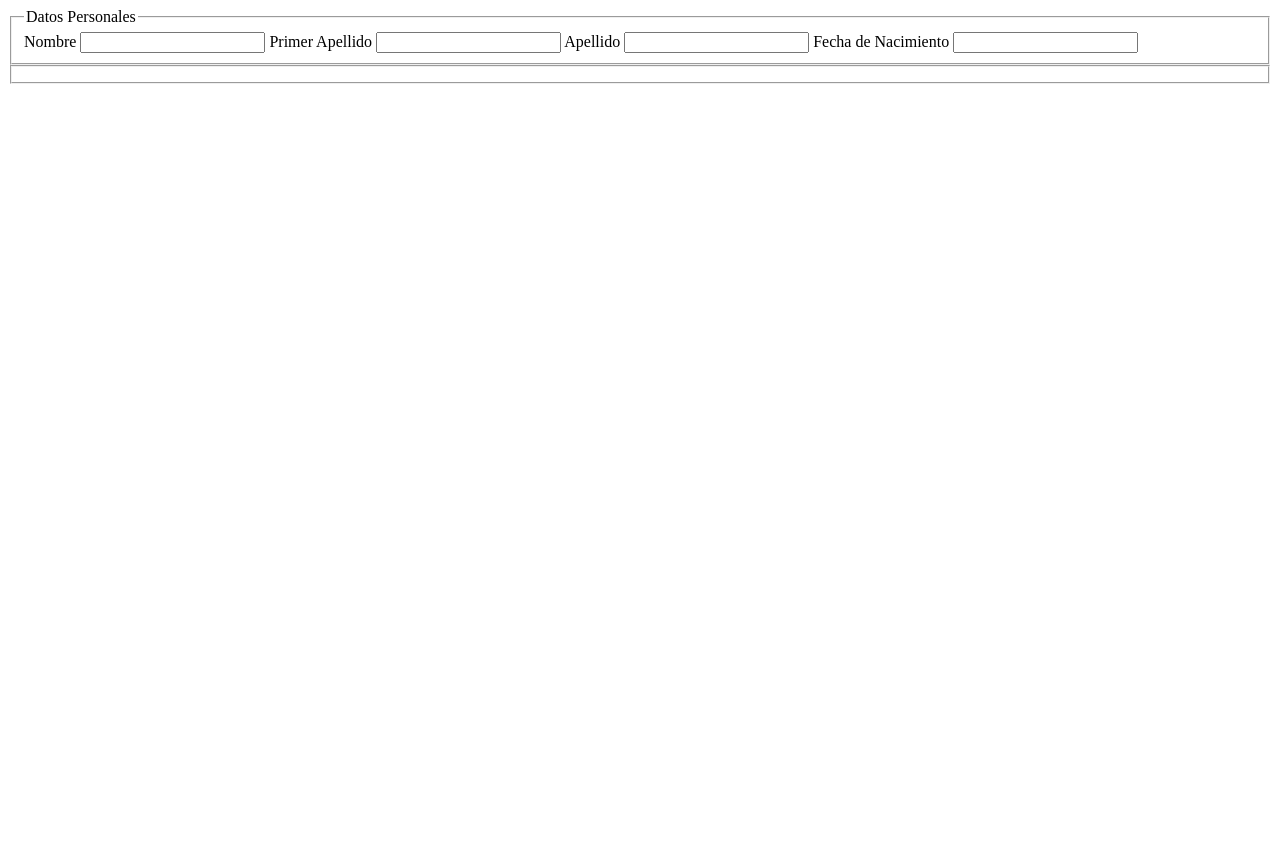
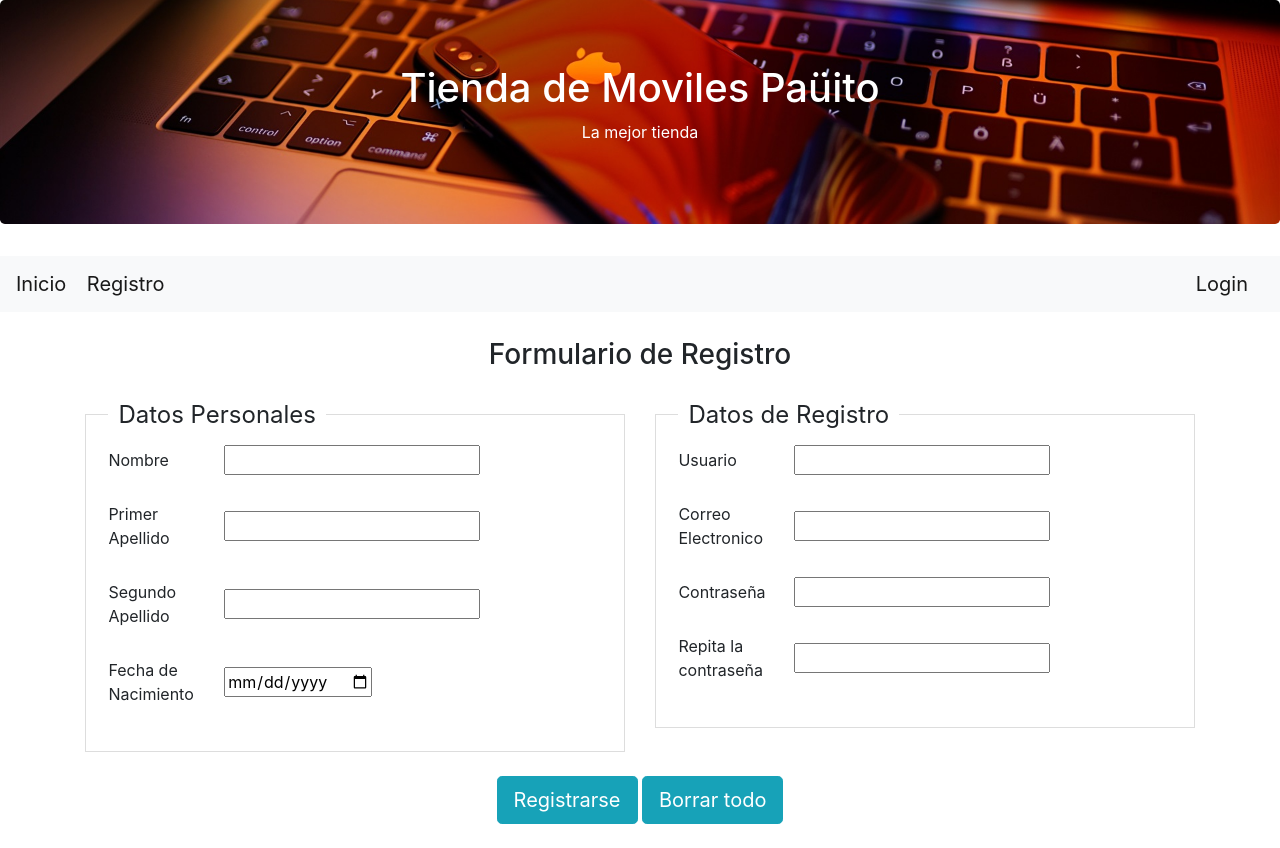
Before and after one commit to Pau2199/2DAW, a PHP site: page /registro.php in a window 1280 px wide. Before the commit the page ends 84 px from the top, so only its background shows below. Run offline with PHP 8.4, Linux system fonts and the light colour scheme.

Commit message:
php ejercicio 5

```diff
--- a/Desarrollo-Web-Entorno-Servidor/Primer_Trimestre/Tema-6/Ejercicios/Ejercicio-5/cabeceraMenu.php
+++ b/Desarrollo-Web-Entorno-Servidor/Primer_Trimestre/Tema-6/Ejercicios/Ejercicio-5/cabeceraMenu.php
@@ -6,12 +6,8 @@
 </div>
 <nav class="navbar navbar-light bg-light">
     <div>
-        <a class="navbar-brand" href="#">Inicio</a>
+        <a class="navbar-brand" href="inicio.php">Inicio</a>
         <a class="navbar-brand" href="registro.php">Registro</a>
     </div>
     <a class="navbar-brand" href="login.php">Login</a>
 </nav>
-<link rel="stylesheet" href="https://stackpath.bootstrapcdn.com/bootstrap/4.4.1/css/bootstrap.min.css" integrity="sha384-Vkoo8x4CGsO3+Hhxv8T/Q5PaXtkKtu6ug5TOeNV6gBiFeWPGFN9MuhOf23Q9Ifjh" crossorigin="anonymous">
-<script src="https://code.jquery.com/jquery-3.4.1.slim.min.js" integrity="sha384-J6qa4849blE2+poT4WnyKhv5vZF5SrPo0iEjwBvKU7imGFAV0wwj1yYfoRSJoZ+n" crossorigin="anonymous"></script>
-<script src="https://cdn.jsdelivr.net/npm/popper.js@1.16.0/dist/umd/popper.min.js" integrity="sha384-Q6E9RHvbIyZFJoft+2mJbHaEWldlvI9IOYy5n3zV9zzTtmI3UksdQRVvoxMfooAo" crossorigin="anonymous"></script>
-<script src="https://stackpath.bootstrapcdn.com/bootstrap/4.4.1/js/bootstrap.min.js" integrity="sha384-wfSDF2E50Y2D1uUdj0O3uMBJnjuUD4Ih7YwaYd1iqfktj0Uod8GCExl3Og8ifwB6" crossorigin="anonymous"></script>
--- a/Desarrollo-Web-Entorno-Servidor/Primer_Trimestre/Tema-6/Ejercicios/Ejercicio-5/estilo.css
+++ b/Desarrollo-Web-Entorno-Servidor/Primer_Trimestre/Tema-6/Ejercicios/Ejercicio-5/estilo.css
@@ -7,3 +7,20 @@
     color: white;
     margin-bottom: 0.5%;
 }
+fieldset.scheduler-border {
+    border: 1px groove #ddd !important;
+    padding: 0 1.4em 1.4em 1.4em !important;
+    margin: 0 0 1.5em 0 !important;
+    -webkit-box-shadow:  0px 0px 0px 0px #000;
+    box-shadow:  0px 0px 0px 0px #000;
+}
+
+legend.scheduler-border {
+    width:inherit; /* Or auto */
+    padding:0 10px; /* To give a bit of padding on the left and right */
+    border-bottom:none;
+}
+.titulo{
+    text-align: center;
+    margin: 2%;
+}
--- a/Desarrollo-Web-Entorno-Servidor/Primer_Trimestre/Tema-6/Ejercicios/Ejercicio-5/registro.php
+++ b/Desarrollo-Web-Entorno-Servidor/Primer_Trimestre/Tema-6/Ejercicios/Ejercicio-5/registro.php
@@ -3,23 +3,82 @@
     <head>
         <meta charset="UTF-8">
         <title>Document</title>
+        <link rel="stylesheet" href="estilo.css" type="text/css">
+        <link rel="stylesheet" href="https://stackpath.bootstrapcdn.com/bootstrap/4.4.1/css/bootstrap.min.css" integrity="sha384-Vkoo8x4CGsO3+Hhxv8T/Q5PaXtkKtu6ug5TOeNV6gBiFeWPGFN9MuhOf23Q9Ifjh" crossorigin="anonymous">
+        <script src="https://code.jquery.com/jquery-3.4.1.slim.min.js" integrity="sha384-J6qa4849blE2+poT4WnyKhv5vZF5SrPo0iEjwBvKU7imGFAV0wwj1yYfoRSJoZ+n" crossorigin="anonymous"></script>
+        <script src="https://cdn.jsdelivr.net/npm/popper.js@1.16.0/dist/umd/popper.min.js" integrity="sha384-Q6E9RHvbIyZFJoft+2mJbHaEWldlvI9IOYy5n3zV9zzTtmI3UksdQRVvoxMfooAo" crossorigin="anonymous"></script>
+        <script src="https://stackpath.bootstrapcdn.com/bootstrap/4.4.1/js/bootstrap.min.js" integrity="sha384-wfSDF2E50Y2D1uUdj0O3uMBJnjuUD4Ih7YwaYd1iqfktj0Uod8GCExl3Og8ifwB6" crossorigin="anonymous"></script>
     </head>
     <body>
+        <?php require_once 'cabeceraMenu.php' ?>
+        <h3 class="titulo">Formulario de Registro</h3>
         <form action="registro.php">
-            <fieldset>
-               <legend>Datos Personales</legend>
-                <label for="nombre">Nombre</label>
-                <input type="text" name="nombre" id="nombre">
-                <label for="apellido1">Primer Apellido</label>
-                <input type="text" name="apellido1" id="appelido1">
-                <label for="apellido2">Apellido</label>
-                <input type="text" name="apellido2" id="apellido2">
-                <label for="FechaNacimiento">Fecha de Nacimiento</label>
-                <input type="text" name="nombre" id="fnacimiento">
-            </fieldset>
-            <fieldset></fieldset>
-
-
+            <div class="container">
+                <div class="row">
+                    <div class="col-md-6">
+                        <fieldset class="scheduler-border">
+                            <legend class="scheduler-border">Datos Personales</legend>
+                            <div class="form-group row">
+                                <label class="col-md-3 col-form-label" for="nombre">Nombre</label>
+                                <div class="cold-md-9 mt-1">
+                                    <input type="text" name="nombre" id="nombre">
+                                </div>
+                            </div>
+                            <div class="form-group row">
+                                <label class="col-md-3 col-form-label" for="apellido1">Primer Apellido</label>
+                                <div class="cold-md-9 mt-3">
+                                    <input type="text" name="apellido1" id="apellido1">
+                                </div>
+                            </div>
+                            <div class="form-group row">
+                                <label class="col-md-3 col-form-label" for="apellido2">Segundo Apellido</label>
+                                <div class="cold-md-9 mt-3">
+                                    <input type="text" name="apellido2" id="apellido2">
+                                </div>
+                            </div>
+                            <div class="form-group row">
+                                <label class="col-md-3 col-form-label" for="fnac">Fecha de Nacimiento</label>
+                                <div class="cold-md-9 mt-3">
+                                    <input type="date" name="fnac" id="fnac">
+                                </div>
+                            </div>
+                        </fieldset>
+                    </div>
+                    <div class="col-md-6">
+                        <fieldset class="scheduler-border">
+                            <legend class="scheduler-border">Datos de Registro</legend>
+                            <div class="form-group row">
+                                <label class="col-md-3 col-form-label" for="usuario">Usuario</label>
+                                <div class="cold-md-9 mt-1">
+                                    <input type="text" name="usuario" id="usuario">
+                                </div>
+                            </div>
+                            <div class="form-group row">
+                                <label class="col-md-3 col-form-label" for="mail">Correo Electronico</label>
+                                <div class="cold-md-9 mt-3">
+                                    <input type="text" name="mail" id="mail">
+                                </div>
+                            </div>
+                            <div class="form-group row">
+                                <label class="col-md-3 col-form-label" for="contrasenya">Contraseña</label>
+                                <div class="cold-md-9 mt-1">
+                                    <input type="password" name="contrasenya" id="contrasenya">
+                                </div>
+                            </div>
+                            <div class="form-group row">
+                                <label class="col-md-3 col-form-label" for="rcontrasenya">Repita la contraseña</label>
+                                <div class="cold-md-9 mt-3">
+                                    <input type="password" name="rcontrasenya" id="rcontrasenya">
+                                </div>
+                            </div>
+                        </fieldset>
+                    </div>
+                </div>
+            </div>
+            <div class="text-center mb-4">
+                <input type="submit" class="btn btn-info btn-lg" value="Registrarse" id="registrarse" name="registrarse">
+                <input type="reset" class="btn btn-info btn-lg" value="Borrar todo" id="borrar" name="borrar">
+            </div>
         </form>
     </body>
 </html>
```
Also changed, not shown: Desarrollo-Web-Entorno-Servidor/Primer_Trimestre/Tema-6/Ejercicios/Ejercicio-5/inicio.php (added, +15 -0 lines), Desarrollo-Web-Entorno-Servidor/Primer_Trimestre/Tema-6/Ejercicios/Ejercicio-5/login.php (added, +40 -0 lines).
